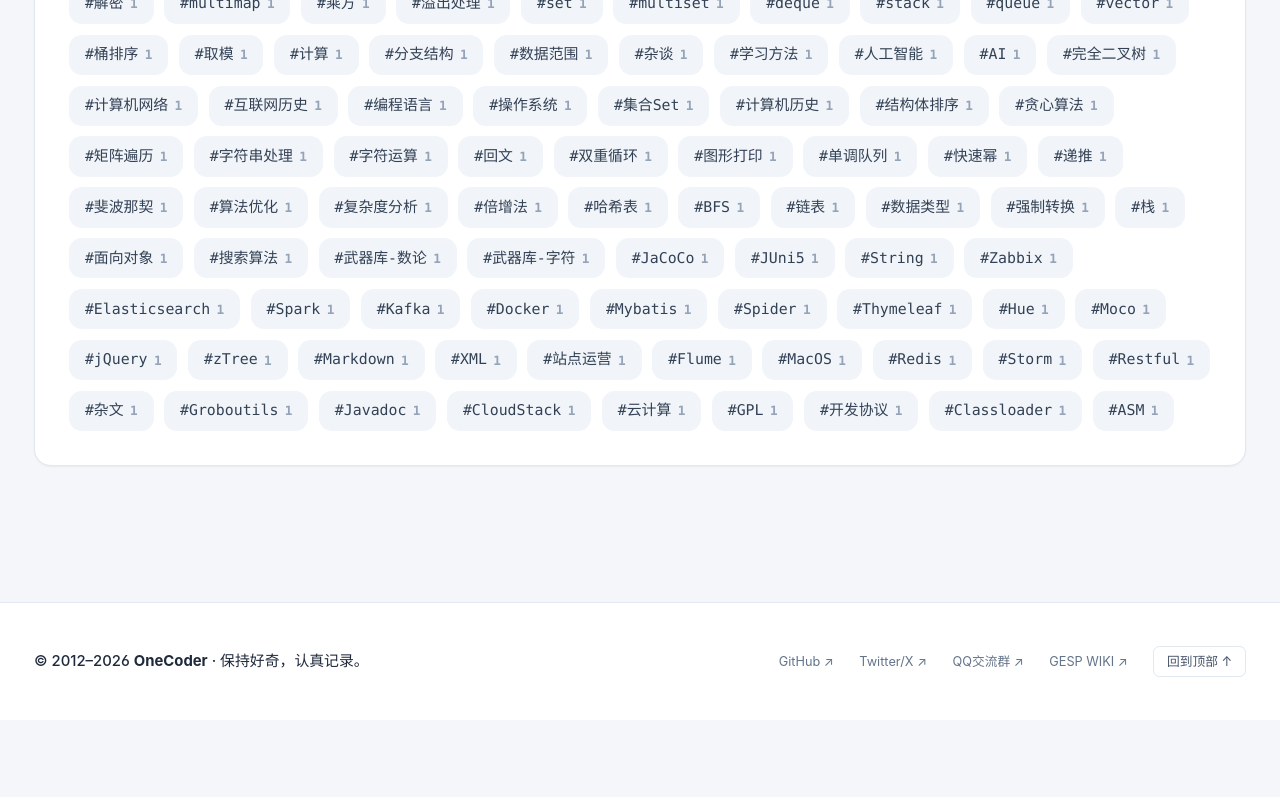
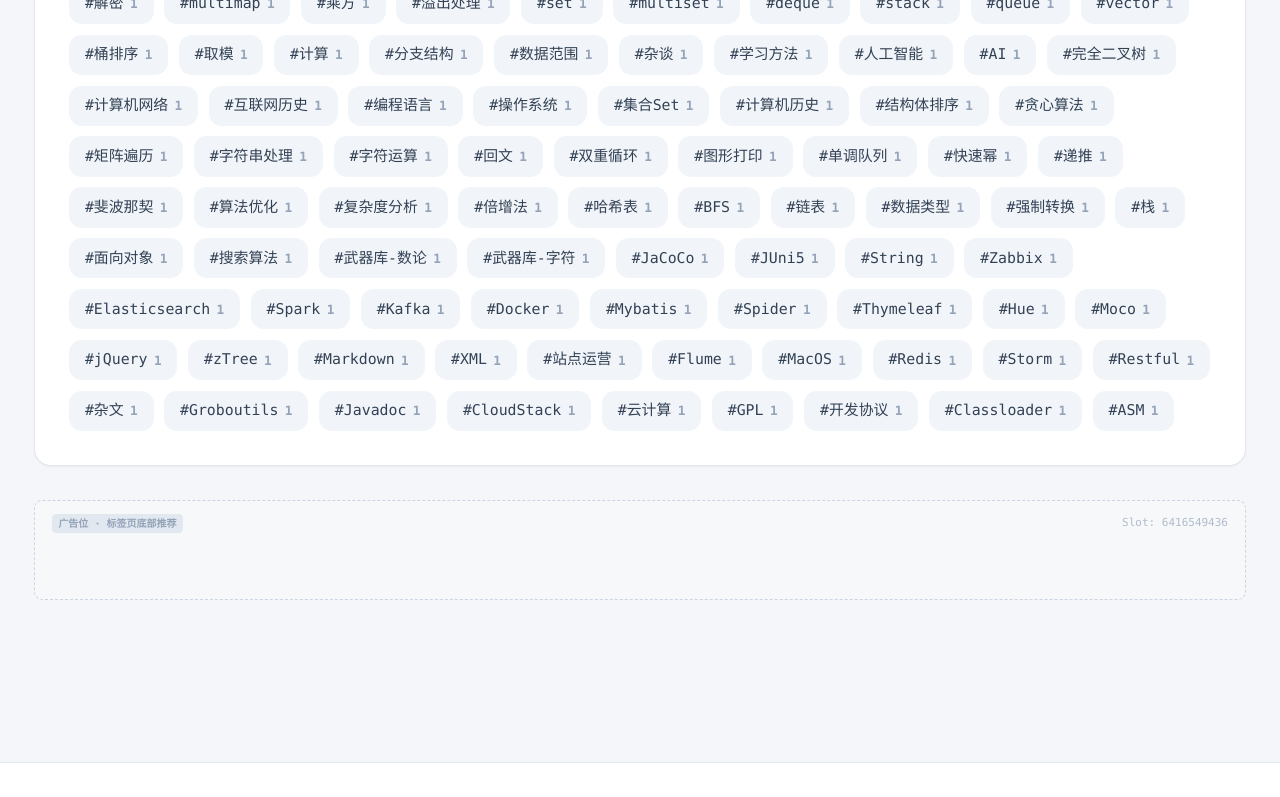
Before and after one commit to lihongzheshuai/coderli-site, a Next.js app: page /tags in a window 1280 px wide. Shown: the part 1156-1953 px from the top of the page. Before the commit the page ends 1876 px from the top, so only its background shows below. Built offline with nearby package versions, Linux system fonts and the light colour scheme.

Commit message:
feat: add bottom ad banner to tags page and enable periodic in-feed ads

```diff
--- a/app/tags/page.tsx
+++ b/app/tags/page.tsx
@@ -2,6 +2,7 @@ import React from 'react';
 import Link from 'next/link';
 import type { Metadata } from 'next';
 import { getAllTags } from '@/lib/posts';
+import GoogleAd from '@/components/GoogleAd';
 
 export const metadata: Metadata = {
   title: '全部标签 · OneCoder',
@@ -37,7 +38,7 @@ export default function AllTagsPage() {
       </div>
 
       {/* Tags Cloud Grid */}
-      <div className="bg-white dark:bg-slate-900 border border-slate-200 dark:border-slate-800 rounded-2xl p-6 md:p-8 shadow-sm">
+      <div className="bg-white dark:bg-slate-900 border border-slate-200 dark:border-slate-800 rounded-2xl p-6 md:p-8 shadow-sm mb-8">
         <div className="flex flex-wrap gap-2.5">
           {tags.map(item => (
             <Link
@@ -53,6 +54,14 @@ export default function AllTagsPage() {
           ))}
         </div>
       </div>
+
+      {/* Bottom Recommendation Ad Banner */}
+      <GoogleAd
+        slot="6416549436"
+        format="auto"
+        minHeight={100}
+        label="广告位 · 标签页底部推荐"
+      />
     </div>
   );
 }
--- a/components/HomePostStream.tsx
+++ b/components/HomePostStream.tsx
@@ -38,8 +38,8 @@ export default function HomePostStream({
         {visiblePosts.map((post, idx) => (
           <React.Fragment key={post.slug}>
             <ArticleCard post={post} />
-            {/* Insert In-Feed Google Ad after the 5th article */}
-            {idx === 4 && (
+            {/* Insert In-Feed Google Ad periodically (after 5th, 20th, 35th... articles) */}
+            {(idx === 4 || (idx > 4 && (idx + 1) % 15 === 5)) && (
               <GoogleAd
                 slot="9656071817"
                 format="fluid"
--- a/components/TopicPostList.tsx
+++ b/components/TopicPostList.tsx
@@ -150,7 +150,7 @@ export default function TopicPostList({ posts, subtopics }: TopicPostListProps)
           {filteredPosts.map((post, idx) => (
             <React.Fragment key={post.slug}>
               <ArticleCard post={post} />
-              {idx === 4 && (
+              {(idx === 4 || (idx > 4 && (idx + 1) % 15 === 5)) && (
                 <GoogleAd
                   slot="9656071817"
                   format="fluid"
```
